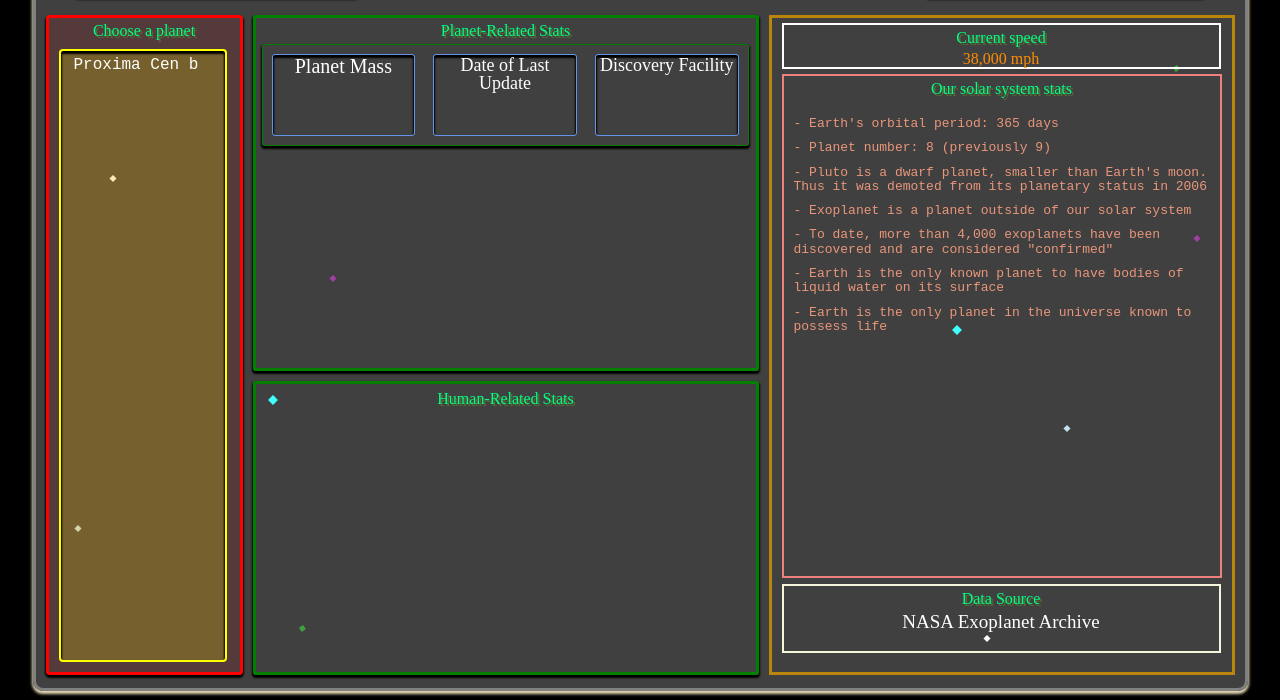
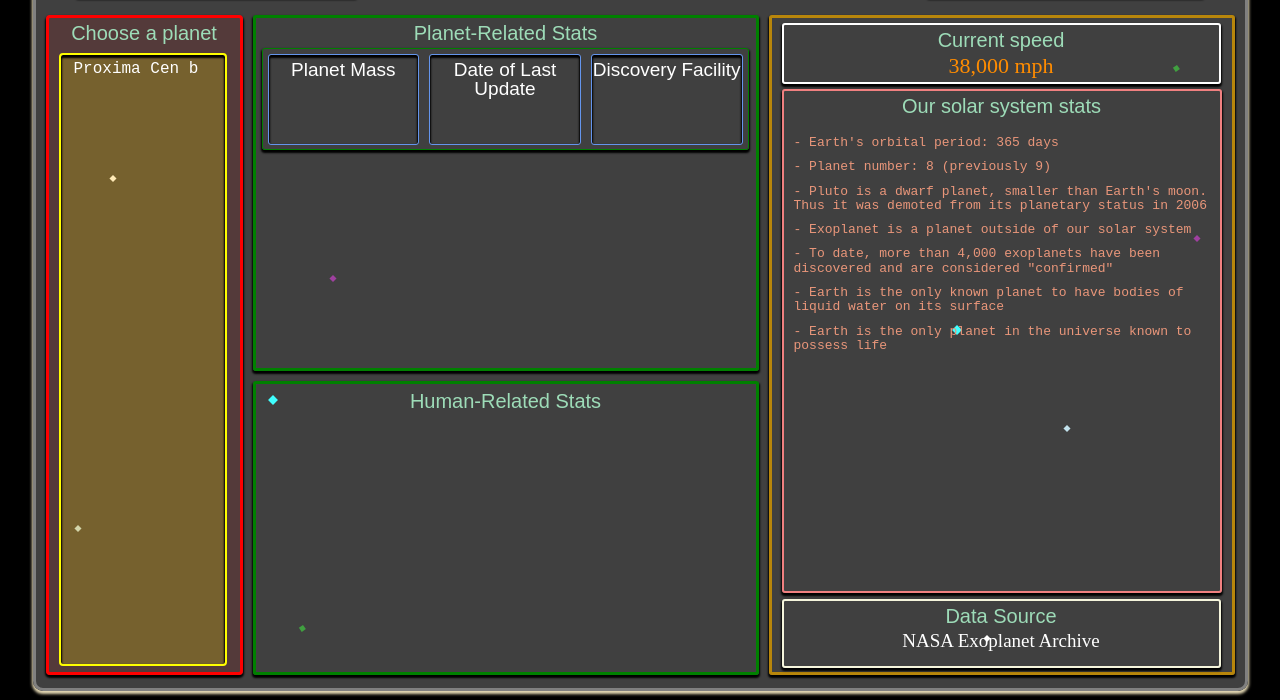
Before and after one commit to alexeysergeev-cm/Space-Traveler, a website built with webpack: page index.html in a window 1280 px wide. Shown: the part 375-1075 px from the top of the page. Built offline with nearby package versions, Linux system fonts and the light colour scheme.

Commit message:
style speed

```diff
--- a/css/main.css
+++ b/css/main.css
@@ -14,7 +14,7 @@ body {
 
 .title{
   padding: 20px;
-  box-shadow: 0px 0px 20px 5px rgb(0, 255, 136);
+  box-shadow: 0px 1px 5px 1px rgb(0, 255, 136);
   font-size: 70px;
   font-family: fantasy;
   color: black;
@@ -173,11 +173,13 @@ body {
 }
 
 .planets-name{
-  color:rgb(0, 255, 136);
+  color: rgb(131 183 153);
   text-align: center;
   padding: 5px;
+  font-size: 20px;
   margin: auto;
-  text-shadow: 2px 2px 0px darkolivegreen;
+  filter: brightness(1.2);
+  font-family: sans-serif;
 }
 
 .planets-list{
@@ -293,32 +295,26 @@ body {
 }
 
 .data-info{
-  /* text-align: center;
-  padding: 5px;
-  font-family: monospace;
-  background-color: rgb(139 0 139);
-  margin-bottom: 8px; */
-  color: rgb(0, 255, 136);
+  color: rgb(131 183 153);
   text-align: center;
   padding: 5px;
+  font-size: 20px;
   margin: auto;
-  text-shadow: 2px 2px 0px darkolivegreen;
+  filter: brightness(1.2);
+  font-family: sans-serif;
 }
 
 
 
 
 .other-info{
-  /* text-align: center;
-  padding: 5px;
-  font-family: monospace;
-  background-color: rgb(0 0 255);
-  margin-bottom: 8px; */
-  color: rgb(0, 255, 136);
+  color: rgb(131 183 153);
   text-align: center;
   padding: 5px;
+  font-size: 20px;
   margin: auto;
-  text-shadow: 2px 2px 0px darkolivegreen;
+  filter: brightness(1.2);
+  font-family: sans-serif;
 }
 
 .planet-data{
@@ -345,23 +341,25 @@ body {
   height: fit-content;
   margin: 5px;
   margin-left: 10px;
+  box-shadow: 0 2px 2px 1px black;
+  border-radius: 3px;
 }
 
 .speed-title{
-  color: rgb(0, 255, 136);
+  color: rgb(131 183 153);
   text-align: center;
   padding: 5px;
+  font-size: 20px;
   margin: auto;
-  text-shadow: 2px 2px 0px darkolivegreen;
+  filter: brightness(1.2);
+  font-family: sans-serif;
 }
-
-
 
 .speed{
   text-align: center;
+  font-size: 22px;
+  padding: 0 0 5px 0;
 }
-
-
 
 .personal-info{
   display: flex;
@@ -399,13 +397,14 @@ body {
   display: flex;
   box-shadow: 0 2px 2px 1px black;
   border-radius: 3px;
+  font-family: sans-serif;
 }
 
 .planet-mass{
-  width: 150px;
-  height: 80px;
+  width: 156px;
+  height: 89px;
   border: 1px solid rgb(100 149 237);
-  margin: 9px;
+  margin: 5px;
   text-align: center;
   box-shadow: inset 0 2px 2px 1px black;
   border-radius: 3px;
@@ -413,22 +412,22 @@ body {
 
 .planet-mass > h6 {
   color: rgb(255 255 255);
-  font-size: 20px;
-  padding: 1px;
+  font-size: 19px;
+  padding: 5px 0 0 0;
 }
 
 .planet-mass > p {
-  color: greenyellow;
+  color: rgb(255 165 0);
   font-size: 17px;
   padding-top: 10px;
   font-family: monospace;
 }
 
 .misc {
-  width: 150px;
-  height: 80px;
+  width: 156px;
+  height: 89px;
   border: 1px solid rgb(100 149 237);
-  margin: 9px;
+  margin: 5px;
   text-align: center;
   box-shadow: inset 0 2px 2px 1px black;
   border-radius: 3px;
@@ -436,8 +435,8 @@ body {
 
 .misc > h6 {
   color: rgb(255 255 255);
-  font-size: 18px;
-  padding: 1px;
+  font-size: 19px;
+  padding: 5px 0 0 0;
 }
 
 .misc > p {
@@ -448,10 +447,10 @@ body {
 }
 
 .facility {
-  width: 150px;
-  height: 80px;
+  width: 156px;
+  height: 89px;
   border: 1px solid rgb(100 149 237);
-  margin: 9px;
+  margin: 5px;
   text-align: center;
   overflow: scroll;
   box-shadow: inset 0 2px 2px 1px black;
@@ -460,9 +459,8 @@ body {
 
 .facility > h6 {
   color: rgb(255 255 255);
-  font-size: 18px;
-  padding: 1px;
-
+  font-size: 19px;
+  padding: 5px 0 0 0;
 }
 
 .facility > p {
@@ -476,13 +474,17 @@ body {
   margin: 5px;
   border: 3px solid rgb(184 134 11);
   width: 460px;
+  box-shadow: 0 2px 2px 1px black;
+  border-radius: 3px;
 }
 
 .solar-system-stats{
   border: 2px solid rgb(240 128 128);
   width: 436px;
   height: 500px;
-  margin: 5px 10px 5px 10px
+  margin: 5px 10px 5px 10px;
+  box-shadow: 0 2px 2px 1px black;
+  border-radius: 3px;
 }
 
 
@@ -491,14 +493,18 @@ body {
   height: 65px;
   border: 2px solid rgb(245 245 220);
   margin: 6px 10px 0 10px;
+  box-shadow: 0 2px 2px 1px black;
+  border-radius: 3px;
 }
 
 .source-title{
-  color: rgb(0, 255, 136);
+  color: rgb(131 183 153);
   text-align: center;
   padding: 5px;
+  font-size: 20px;
   margin: auto;
-  text-shadow: 2px 2px 0px darkolivegreen;
+  filter: brightness(1.2);
+  font-family: sans-serif;
 }
 
 .source-name{
@@ -513,11 +519,13 @@ body {
 }
 
 .solar-title-cont{
-  color: rgb(0, 255, 136);
+  color: rgb(131 183 153);
   text-align: center;
   padding: 5px;
+  font-size: 20px;
   margin: auto;
-  text-shadow: 2px 2px 0px darkolivegreen;
+  filter: brightness(1.2);
+  font-family: sans-serif;
 }
 
 
--- a/src/index.js
+++ b/src/index.js
@@ -195,6 +195,7 @@ st_raderr2: "-0.02",st_radlim: "0",st_radn: "2",st_raerr: "0.000004",st_teff: "3
             .enter()
             .append("h1")
             .style('color', 'rgb(255 140 0)')
+            // .style('font-size', '22px')
             .text(function(d) { return d.toLocaleString() + " mph"; })
         } else if (e.currentTarget.innerText === "Voyager 1") {
           speed = 38000
@@ -208,6 +209,7 @@ st_raderr2: "-0.02",st_radlim: "0",st_radn: "2",st_raerr: "0.000004",st_teff: "3
             .enter()
             .append("h1")
             .style('color', 'rgb(255 140 0)')
+            // .style('font-size', '22px')
             .text(function(d) { return d.toLocaleString() + " mph"; })
         } else {
           speed = 27
@@ -221,7 +223,8 @@ st_raderr2: "-0.02",st_radlim: "0",st_radn: "2",st_raerr: "0.000004",st_teff: "3
             .enter()
             .append("h1")
             .style('color', 'rgb(255 140 0)')
-            .text(function(d) { return d + " times the speed of light" })
+            // .style('font-size', '22px')
+            .text(function(d) { return d + " x The Speed of Light" })
         }
 
         //check what speed chosen
@@ -349,10 +352,10 @@ async function loadFar(){
 }
 
 async function populateNames(arr){
-  //clear the list
+
    d3.select(".planets-list")
     .selectAll("p").remove()
-  //append new items
+
   d3.select(".planets-list")
     .selectAll("p")
     .data(arr)
@@ -392,7 +395,7 @@ function showPlanetStats(planet, speed){
 
   //planet stats
   let width = 500
-  let height = 200
+  let height = 210
   let scaleFactor = 10
   let barHeight = 50;
 
```
Also changed, not shown: 2 other files.
